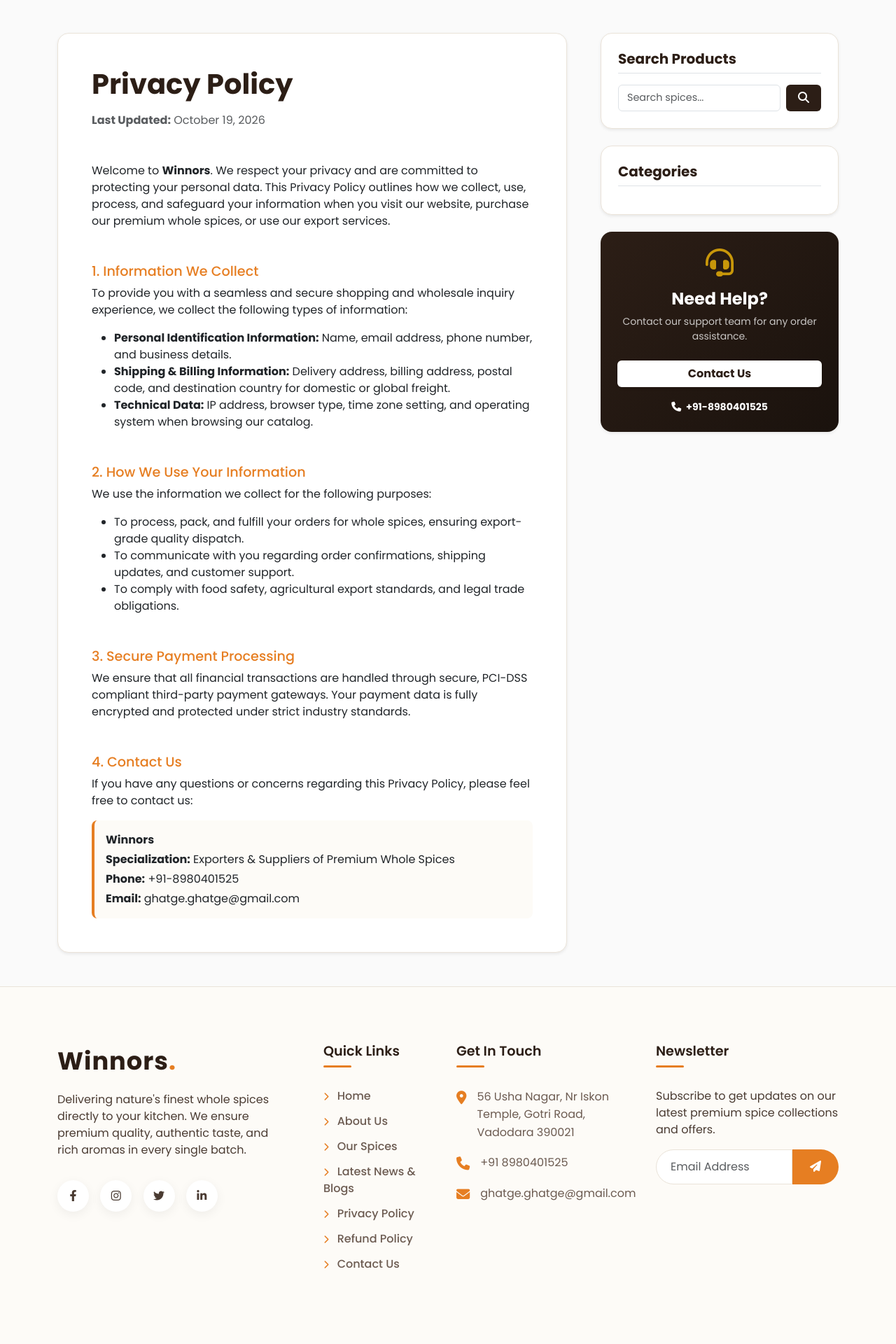
After one commit to Himynameisfaizan/winnors, a PHP site: page /privacy-policy.php in a window 1280 px wide. The commit adds this page. Shown: the part 441-2361 px from the top of the page at 70% size. Run offline with PHP 8.4, Linux system fonts and the light colour scheme; data that the repository does not hold is empty.

Commit message:
add privacy pages and change footer section

```diff
--- a/includes/footer.php
+++ b/includes/footer.php
@@ -1,25 +1,18 @@
   <?php
    include ('admin/db-conn.php');
 $top_footer_query = "SELECT * FROM contacts ORDER BY id DESC LIMIT 1";
-// [cite: 1]
 $top_footer_result = mysqli_query($conn, $top_footer_query);
 $site_info = mysqli_fetch_assoc($top_footer_result);
 
-// Fallback default variables if database table is empty
 $address = !empty($site_info['address']) ? $site_info['address'] : '56 Usha Nagar, Nr Iskon Temple, Gotri Road, Vadodara 390021';
-// [cite: 1]
+
 $phone = !empty($site_info['phone']) ? $site_info['phone'] : '8980401525';
-// [cite: 1]
 $email = !empty($site_info['email']) ? $site_info['email'] : 'ghatge.ghatge@gmail.com';
-// [cite: 1]
 $facebook = !empty($site_info['facebook']) ? $site_info['facebook'] : '#';
-// [cite: 1]
 $instagram = !empty($site_info['instagram']) ? $site_info['instagram'] : '#';
-// [cite: 1]
 $twitter = !empty($site_info['twitter']) ? $site_info['twitter'] : '#';
-// [cite: 1]
 $linkedin = !empty($site_info['linkdin']) ? $site_info['linkdin'] : '#';
-// [cite: 1]
+
 ?>
 
 <footer class="winnors-footer">
@@ -57,6 +50,8 @@ $linkedin = !empty($site_info['linkdin']) ? $site_info['linkdin'] : '#';
                     <a href="about.php" class="footer-link"><i class="fa-solid fa-chevron-right"></i> About Us</a>
                     <a href="products.php" class="footer-link"><i class="fa-solid fa-chevron-right"></i> Our Spices</a>
                     <a href="blogs.php" class="footer-link"><i class="fa-solid fa-chevron-right"></i> Latest News & Blogs</a>
+                    <a href="privacy-policy.php" class="footer-link"><i class="fa-solid fa-chevron-right"></i> Privacy Policy</a>
+                    <a href="refund-policy.php" class="footer-link"><i class="fa-solid fa-chevron-right"></i> Refund Policy</a>
                     <a href="contact.php" class="footer-link"><i class="fa-solid fa-chevron-right"></i> Contact Us</a>
                 </div>
             </div>
--- /dev/null
+++ b/privacy-policy.php
@@ -0,0 +1,108 @@
+<?php
+include('admin/db-conn.php');
+
+$contact_query = "SELECT * FROM contacts ORDER BY id DESC LIMIT 1";
+$contact_result = mysqli_query($conn, $contact_query);
+$contact = mysqli_fetch_assoc($contact_result);
+
+$phone = !empty($contact['phone']) ? $contact['phone'] : '8980401525';
+$email = !empty($contact['email']) ? $contact['email'] : 'ghatge.ghatge@gmail.com';
+
+$pageTitle = "Privacy Policy | Winnors";
+$meta_description = "Read the Privacy Policy of Winnors regarding personal data protection for our premium whole spices export.";
+$meta_key = "privacy policy, winnors, spices export, whole spices";
+
+include 'includes/header.php';
+include 'includes/breadcrumb.php';
+?>
+
+<section class="py-5" style="background-color: #FAFAFA;">
+    <div class="container">
+        <div class="row g-5">
+
+            <!-- LEFT COLUMN: Content -->
+            <div class="col-lg-8">
+                <div class="bg-white p-4 p-md-5 rounded-4 shadow-sm border" style="border-color: #EAE3D9 !important;">
+                    <h1 class="mb-3" style="color: #2C1E16; font-weight: 700;">Privacy Policy</h1>
+                    <p class="text-muted mb-5"><strong>Last Updated:</strong> <?= date('F d, Y'); ?></p>
+
+                    <p>Welcome to <strong>Winnors</strong>. We respect your privacy and are committed to protecting your personal data. This Privacy Policy outlines how we collect, use, process, and safeguard your information when you visit our website, purchase our premium whole spices, or use our export services.</p>
+
+                    <h4 class="mt-5" style="color: #E67E22; font-size: 1.2rem;">1. Information We Collect</h4>
+                    <p>To provide you with a seamless and secure shopping and wholesale inquiry experience, we collect the following types of information:</p>
+                    <ul>
+                        <li><strong>Personal Identification Information:</strong> Name, email address, phone number, and business details.</li>
+                        <li><strong>Shipping & Billing Information:</strong> Delivery address, billing address, postal code, and destination country for domestic or global freight.</li>
+                        <li><strong>Technical Data:</strong> IP address, browser type, time zone setting, and operating system when browsing our catalog.</li>
+                    </ul>
+
+                    <h4 class="mt-5" style="color: #E67E22; font-size: 1.2rem;">2. How We Use Your Information</h4>
+                    <p>We use the information we collect for the following purposes:</p>
+                    <ul>
+                        <li>To process, pack, and fulfill your orders for whole spices, ensuring export-grade quality dispatch.</li>
+                        <li>To communicate with you regarding order confirmations, shipping updates, and customer support.</li>
+                        <li>To comply with food safety, agricultural export standards, and legal trade obligations.</li>
+                    </ul>
+
+                    <h4 class="mt-5" style="color: #E67E22; font-size: 1.2rem;">3. Secure Payment Processing</h4>
+                    <p>We ensure that all financial transactions are handled through secure, PCI-DSS compliant third-party payment gateways. Your payment data is fully encrypted and protected under strict industry standards.</p>
+
+                    <h4 class="mt-5" style="color: #E67E22; font-size: 1.2rem;">4. Contact Us</h4>
+                    <p>If you have any questions or concerns regarding this Privacy Policy, please feel free to contact us:</p>
+                    <div class="p-3 mt-3 rounded-3" style="background-color: #FDFBF7; border-left: 4px solid #E67E22;">
+                        <p class="mb-1"><strong>Winnors</strong></p>
+                        <p class="mb-1"><strong>Specialization:</strong> Exporters & Suppliers of Premium Whole Spices</p>
+                        <p class="mb-1"><strong>Phone:</strong> +91-<?= htmlspecialchars($phone); ?></p>
+                        <p class="mb-0"><strong>Email:</strong> <?= htmlspecialchars($email); ?></p>
+                    </div>
+                </div>
+            </div>
+
+            <!-- RIGHT COLUMN: Sidebar Widgets -->
+            <div class="col-lg-4">
+                <div class="sidebar-widgets position-sticky" style="top: 20px;">
+                    <div class="widget-box bg-white p-4 rounded-4 shadow-sm border mb-4" style="border-color: #EAE3D9 !important;">
+                        <h5 class="fw-bold mb-3 border-bottom pb-2" style="color: #2C1E16;">Search Products</h5>
+                        <form action="products.php" method="GET" class="d-flex">
+                            <input type="text" name="search" class="form-control me-2" placeholder="Search spices..." required style="font-size: 0.9rem;">
+                            <button type="submit" class="btn text-white px-3" style="background: #2C1E16;"><i class="fa-solid fa-magnifying-glass"></i></button>
+                        </form>
+                    </div>
+
+                    <div class="widget-box bg-white p-4 rounded-4 shadow-sm border mb-4" style="border-color: #EAE3D9 !important;">
+                        <h5 class="fw-bold mb-3 border-bottom pb-2" style="color: #2C1E16;">Categories</h5>
+                        <ul class="list-unstyled mb-0 category-list">
+                            <?php
+                            $catQuery = mysqli_query($conn, "SELECT * FROM categories WHERE status = 1");
+                            if ($catQuery && mysqli_num_rows($catQuery) > 0) {
+                                while($catRow = mysqli_fetch_assoc($catQuery)) {
+                            ?>
+                            <li class="mb-2 pb-2 border-bottom">
+                                <a href="products.php?category=<?= htmlspecialchars($catRow['slug_url']) ?>" class="text-decoration-none d-flex justify-content-between align-items-center text-muted" style="font-size: 0.95rem;">
+                                    <span><i class="fa-solid fa-angle-right me-2 text-warning" style="font-size: 0.75rem;"></i> <?= htmlspecialchars($catRow['categories']) ?></span>
+                                </a>
+                            </li>
+                            <?php
+                                }
+                            }
+                            ?>
+                        </ul>
+                    </div>
+
+                    <div class="widget-box rounded-4 shadow-sm text-center p-4 text-white" style="background: linear-gradient(135deg, #2C1E16 0%, #1a120d 100%);">
+                        <div class="icon-wrap mb-3"><i class="fa-solid fa-headset fs-1 text-warning opacity-75"></i></div>
+                        <h4 class="fw-bold mb-2 text-white">Need Help?</h4>
+                        <p class="small mb-4 opacity-75">Contact our support team for any order assistance.</p>
+                        <a href="contact.php" class="btn bg-white w-100 fw-bold shadow-sm mb-3" style="color: #2C1E16;">Contact Us</a>
+                        <a href="tel:+91<?= htmlspecialchars($phone); ?>" class="text-white text-decoration-none small fw-bold"><i class="fa-solid fa-phone me-1"></i> +91-<?= htmlspecialchars($phone); ?></a>
+                    </div>
+                </div>
+            </div>
+
+        </div>
+    </div>
+</section>
+
+<?php
+include 'includes/footer.php';
+?>
```
Also changed, not shown: refund-policy.php (added, +106 -0 lines), shipping-return.php (added, +99 -0 lines), terms-condition.php (added, +97 -0 lines).
